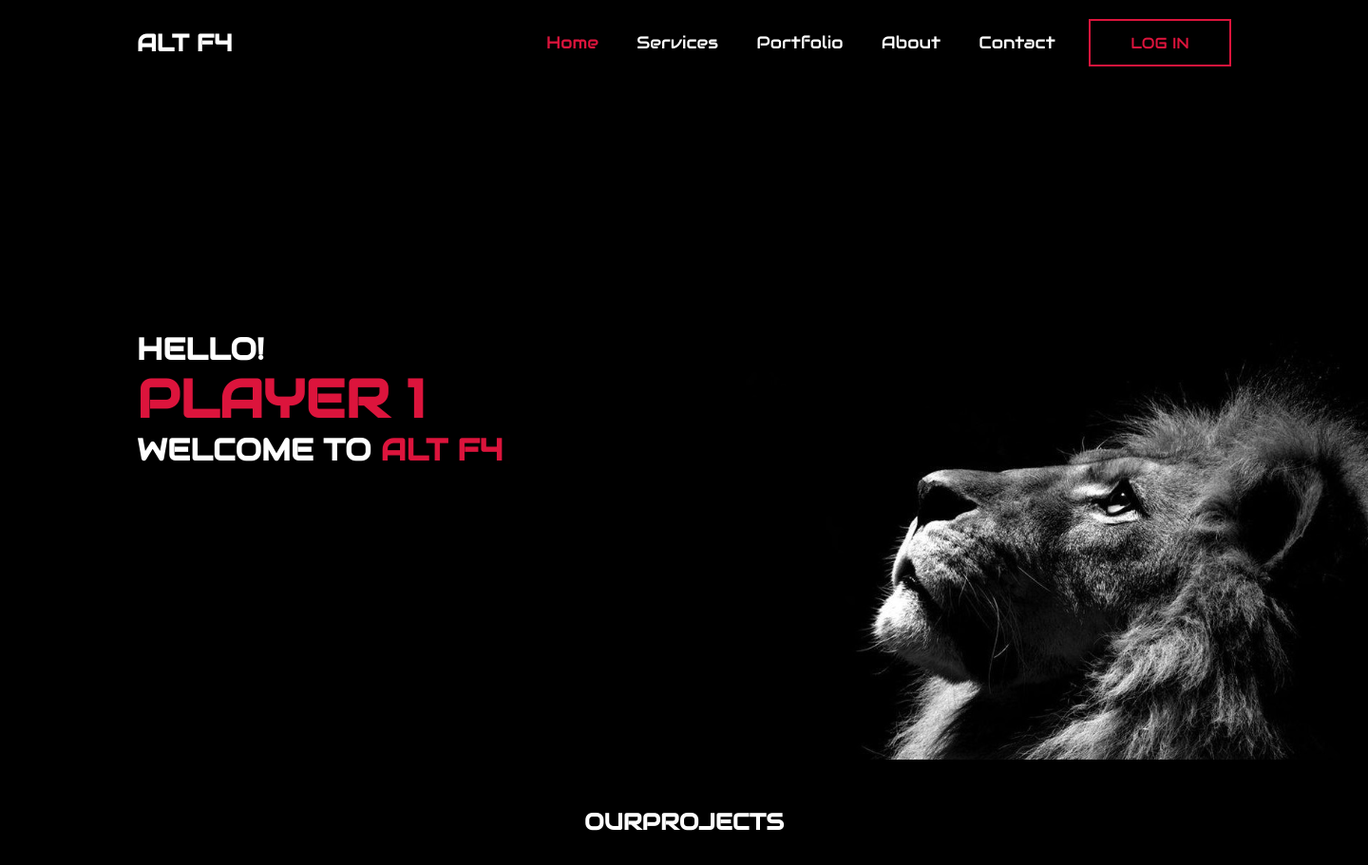
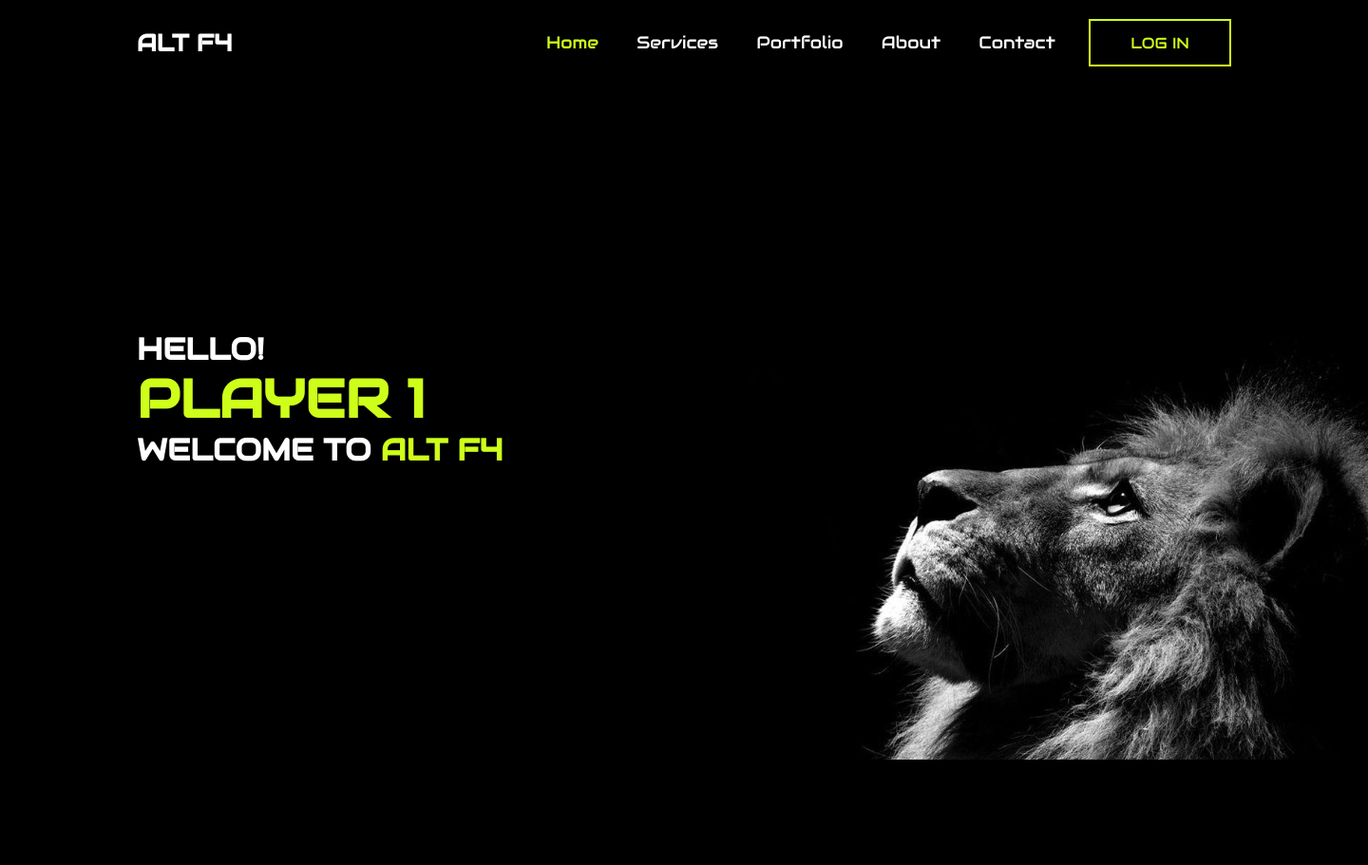
Before and after one commit to dynamic1469/main, a PHP site: page /uthr/ in a window 1440 px wide. Shown: the top 911 px of the page at 95% size. Run offline with PHP 8.4, Linux system fonts and the light colour scheme; some libraries are stand-ins or nearby versions.

Commit message:
scroll
ada

```diff
--- a/index.html
+++ b/index.html
@@ -19,7 +19,7 @@
       <a href="#" style="--i:3;">Portfolio</a>
       <a href="#" style="--i:4;">About</a>
       <a href="#" style="--i:5;">Contact</a>
-      <button class="btn" type="submit" name="register">LOG IN</button>
+      <button class="btn" type="submit" name="register" style="--i:6;" onclick="login()">LOG IN</button>
     </nav>
   </header>
   <section class="home">
@@ -31,7 +31,6 @@
   </section>
   <!-- <-- 2nd page ( services)-->
   <section class="portfolio" id="portfolio">
-    <h2 class="heading">OUR <span>PROJECTS</span></h2>
 
     <div class="portfolio-container">
       <div class="portfolio-box">
@@ -55,8 +54,8 @@
       <div class="portfolio-box">
         <img src="images\portfolio3.jpg">
         <div class="portfolio-layer">
-          <h4>WEB DESIGN</h4>
-          <p>Lorem ipsum dolor, sit amet consectetur adipisicing elit. Explicabo, dolorum.</p>
+          <h4>dada</h4>
+          <p>Lorem ipsum dolor.</p>
 
         </div>
       </div>
@@ -92,6 +91,32 @@
 
   </section>
 
+  <section class="sec-1 show-animate">
+    <h1 class="animate">animation BITCH!</h1>
+    <p class="animate">scroll wali wo bhi BITCH!</p>
+  </section>
+  <section class="sec-2">
+    <h1 class="animate">animation BITCH!</h1>
+    <p class="animate">yeah csss</p>
+  </section>
+  <section class="sec-3">
+    <h1 class="animate">animation BITCH!</h1>
+    <p class="animate">karte JA SCROLL</p>
+  </section>
+  <section class="sec-4">
+    <h1 class="animate">animation BITCH!</h1>
+    <p class="animate">rock and roll</p>
+  </section>
+  <section class="sec-5">
+    <h1 class="animate">animation BITCH!</h1>
+    <p class="animate">scroll wali wo bhi BITCH!</p>
+  </section>
+
+  <script>
+    function login() {
+      window.location.href = 'login page.html';
+    }
+  </script>
   <script src="https://unpkg.com/typed.js@2.1.0/dist/typed.umd.js"></script>
   <script src="script.js"></script>
 </body>
--- a/script.js
+++ b/script.js
@@ -6,3 +6,18 @@ var typed = new Typed(".multiple-text", {
     loop: true
 
 })
+let sections = document.querySelectorAl1('section');
+
+window.onscroll = () => {
+    sections.forEach(sec => {
+        let top = window.scrollY;
+        let offset = sec.offsetTop - 150;
+        let height = sec.offsetHeight;
+        if (top >= offset && top < offset + height) {
+            sec.classList.add(' show-animate');
+        }
+        else {
+            sec.classList.remove('show-animate');
+        }
+    })
+}
--- a/style.css
+++ b/style.css
@@ -40,7 +40,8 @@ body {
     animation: slideRight 1s ease forwards;
 }
 
-.navbar a {
+.navbar a,
+.btn {
     display: inline-block;
     font-size: 18px;
     color: white;
@@ -53,9 +54,29 @@ body {
     animation-delay: calc(0.2s * var(--i));
 }
 
+.navbar a::after {
+    content: '';
+    position: absolute;
+    left: 50%;
+    transform: translate(-50%);
+    bottom: -6px;
+    width: 0%;
+    height: 3px;
+    border-radius: 0px;
+    background: WHITE;
+    transition: 0.3s;
+
+}
+
+.navbar a:hover::after {
+    width: 100%;
+    background: #CEFF1A;
+
+}
+
 .navbar a:hover,
 .navbar a.active {
-    color: crimson;
+    color: #CEFF1A;
 }
 
 .home {
@@ -83,7 +104,7 @@ body {
 
 
 .home-content h1 {
-    color: crimson;
+    color: #CEFF1A;
     font-size: 56px;
     font-weight: 700;
     margin: -3px 0;
@@ -104,7 +125,7 @@ body {
 }
 
 .home-content h3 span {
-    color: crimson;
+    color: #CEFF1A;
 }
 
 .navbar .btn {
@@ -112,7 +133,7 @@ body {
     height: 50px;
     width: 150px;
     padding: 0.8em 1.8em;
-    border: 2px solid crimson;
+    border: 2px solid #CEFF1A;
     position: relative;
     overflow: hidden;
     background-color: transparent;
@@ -122,7 +143,7 @@ body {
     transition: .3s;
     z-index: 1;
     font-family: inherit;
-    color: crimson;
+    color: #CEFF1A;
 }
 
 .navbar .btn::before {
@@ -133,7 +154,7 @@ body {
     top: 50%;
     left: 50%;
     transform: translate(-50%, -50%) rotate(45deg);
-    background: crimson;
+    background: #CEFF1A;
     transition: .5s ease;
     display: block;
     z-index: -1;
@@ -196,19 +217,12 @@ body {
 
 }
 
-.portfolio h2 {
-    color: white;
-    margin-bottom: 4rem;
-    display: flex;
-    justify-content: center;
-    align-items: center;
-}
-
 .portfolio-container {
     display: grid;
     grid-template-columns: repeat(3, 1fr);
     align-items: center;
     gap: 1rem;
+    margin-top: 4rem;
 }
 
 .portfolio-container .portfolio-box {
@@ -241,7 +255,7 @@ body {
     width: 100%;
     height: 100%;
     color: white;
-    background: linear-gradient(45deg, rgba(0, 0, 0, .1), crimson);
+    background: linear-gradient(45deg, rgba(0, 0, 0, .1), #CEFF1A);
     display: flex;
     justify-content: center;
     align-items: center;
@@ -264,3 +278,34 @@ body {
     font-size: 1.6rem;
     margin: .3rem 0 1rem;
 }
+
+
+
+/*scroll*/
+.sec-1,
+.sec-2,
+.sec-3,
+.sec-4,
+.sec-5 {
+    display: flex;
+    justify-content: center;
+    align-items: center;
+    flex-direction: column;
+    height: 100%;
+    width: 100%;
+    background: black;
+
+}
+
+.section .animate {
+    transition: 1s;
+}
+
+
+.sec-1 .animate {
+    transform: translateX(100%);
+}
+
+.sec-1.show-animate .animate {
+    transform: translateX(0%);
+}
```
Also changed, not shown: login style.css (+14 -14 lines).
